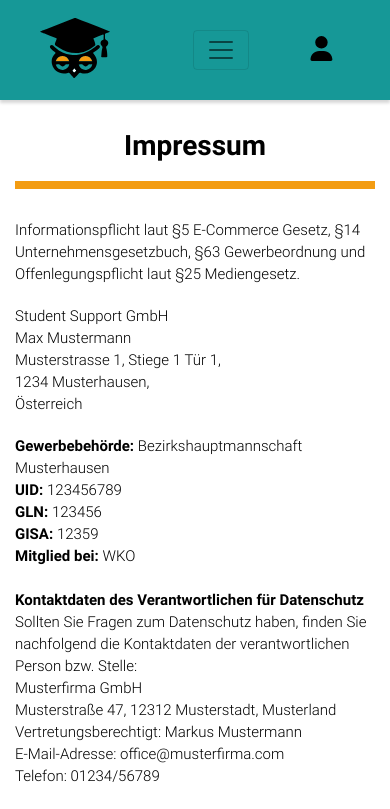
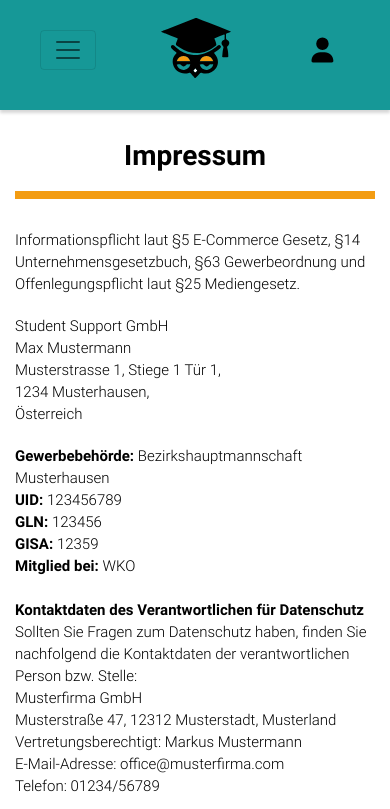
Before and after one commit to AndreasPilgerstorfer/StudentSupportFrontend, an Angular app: page /imprint in a window 390 px wide. Shown: the top 809 px of the page. Built offline with nearby package versions, Linux system fonts and the light colour scheme.

Commit message:
Adjust Header Responsiveness

```diff
--- a/src/app/app.component.html
+++ b/src/app/app.component.html
@@ -1,3 +1,3 @@
-<ss-header></ss-header>
+<studSup-header></studSup-header>
 <router-outlet></router-outlet>
 <studSup-footer></studSup-footer>
--- a/src/app/components/header/header.component.html
+++ b/src/app/components/header/header.component.html
@@ -2,17 +2,29 @@
   <nav class="navbar navbar-expand-md navbar-light bg-light sticky-top navbar-expand-sm">
 
     <div class="container-fluid">
-
-      <a routerLink="/" class="navbar-brand">
-        <img src="assets/img/Student%20SupportLogoWithoutWording.svg" alt="Logo" class="logo">
-      </a>
-
       <button class="navbar-toggler" type="button" (click)="isCollapsed = !isCollapsed"
               [attr.aria-expanded]="!isCollapsed"
               data-toggle="collapse" data-target="#navbarResponsive">
         <span class="navbar-toggler-icon"></span>
       </button>
 
+      <a routerLink="/" class="navbar-brand">
+        <img src="assets/img/Student%20SupportLogoWithoutWording.svg" alt="Logo" class="logo">
+      </a>
+
+      <!-- Desktop Links -->
+      <div class="collapse navbar-collapse" >
+        <ul class="navbar-nav ml-auto">
+          <li class="nav-item">
+            <a routerLink="./lva-overview" class="nav-link">LVA Übersicht</a>
+          </li>
+        </ul>
+      </div>
+      <profile-icon></profile-icon>
+    </div>
+
+    <!-- Mobile Links -->
+    <div class="container-fluid hide-collapse-menu">
       <div class="collapse navbar-collapse" id="navbarResponsive" [ngbCollapse]="isCollapsed">
         <ul class="navbar-nav ml-auto">
           <li class="nav-item">
@@ -20,10 +32,6 @@
           </li>
         </ul>
       </div>
-
-      <profile-icon></profile-icon>
-
     </div>
-
   </nav>
 </header>
--- a/src/app/components/header/header.component.scss
+++ b/src/app/components/header/header.component.scss
@@ -9,6 +9,13 @@
   position: sticky;
   top: 0;
 
+  .hide-collapse-menu {
+
+    @media (min-width: 570px) {
+      display: none;
+    }
+  }
+
   nav {
     background-color: studSup-color(teal) !important;
 
@@ -16,7 +23,12 @@
       padding: 5px 40px;
 
       .navbar-brand {
-        padding-right: 20px;
+        padding-right: 0;
+        margin-right: 0;
+
+        @media (min-width: 570px) {
+          padding-right: 20px;
+        }
 
         .logo {
           width: 70px;
--- a/src/app/components/header/header.component.ts
+++ b/src/app/components/header/header.component.ts
@@ -1,7 +1,7 @@
 import { Component, OnInit } from '@angular/core';
 
 @Component({
-  selector: 'ss-header',
+  selector: 'studSup-header',
   templateUrl: './header.component.html',
   styleUrls: [
     "./header.component.scss"
--- a/src/app/components/profile-icon/profile-icon.component.scss
+++ b/src/app/components/profile-icon/profile-icon.component.scss
@@ -89,6 +89,7 @@
     top: 25px;
     width: 55px;
     height: 50px;
+    right: 40px;
   }
 
   .header__menu-menu {
@@ -135,6 +136,8 @@
   .hamburger__icon {
     width: 25px;
     cursor: pointer;
+    display: flex;
+    justify-content: center;
   }
 
   .hamburger__icon span {
```
